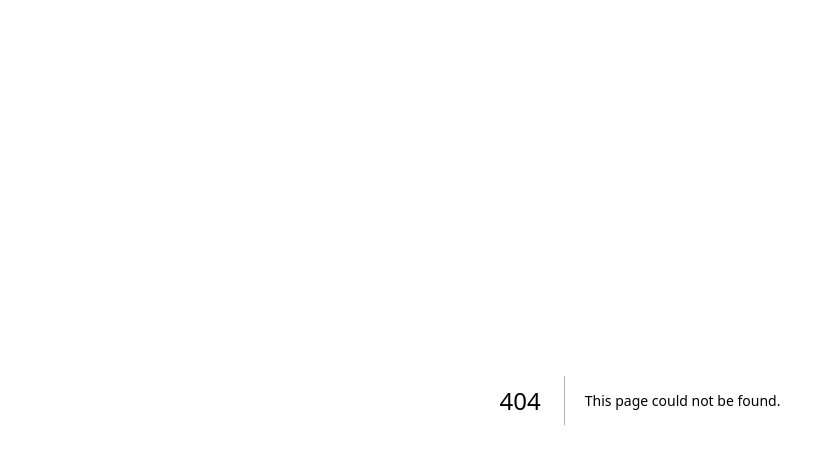
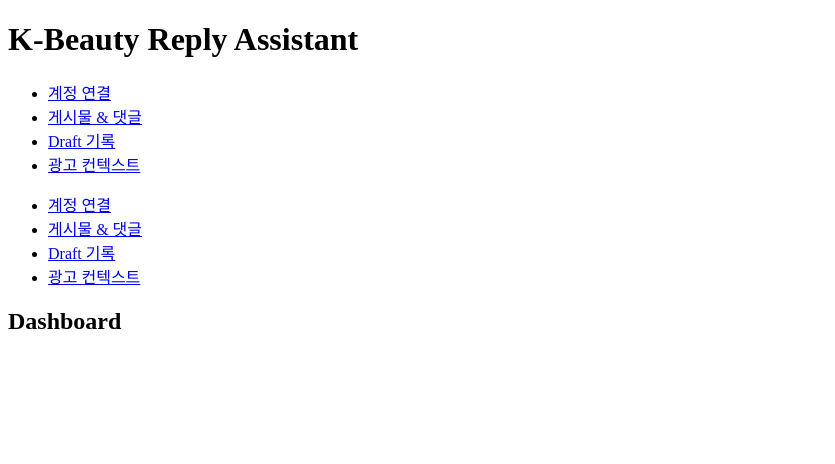
Before and after one commit to Lantertt/replier, a Next.js app: page /dashboard in a window 1280 px wide. Before the commit this address had no page. Shown: the top 464 px of the page, without its empty margins (0-835 px from the left). Built offline with nearby package versions, Linux system fonts and the light colour scheme.

Commit message:
feat: add dashboard shell with sidebar navigation

```diff
--- /dev/null
+++ b/app/(dashboard)/dashboard/page.tsx
@@ -0,0 +1,13 @@
+import React from 'react';
+import Sidebar from '@/components/dashboard/sidebar';
+
+export default function DashboardPage() {
+  return (
+    <div>
+      <Sidebar isAdmin />
+      <section>
+        <h2>Dashboard</h2>
+      </section>
+    </div>
+  );
+}
--- /dev/null
+++ b/app/(dashboard)/layout.tsx
@@ -0,0 +1,17 @@
+import React from 'react';
+import type { ReactNode } from 'react';
+
+import DashboardHeader from '@/components/dashboard/header';
+import Sidebar from '@/components/dashboard/sidebar';
+
+export default function DashboardLayout({ children }: { children: ReactNode }) {
+  return (
+    <div>
+      <DashboardHeader />
+      <div>
+        <Sidebar isAdmin />
+        <main>{children}</main>
+      </div>
+    </div>
+  );
+}
--- /dev/null
+++ b/components/dashboard/header.tsx
@@ -0,0 +1,9 @@
+import React from 'react';
+
+export default function DashboardHeader() {
+  return (
+    <header>
+      <h1>K-Beauty Reply Assistant</h1>
+    </header>
+  );
+}
--- /dev/null
+++ b/components/dashboard/sidebar.tsx
@@ -0,0 +1,31 @@
+import React from 'react';
+import Link from 'next/link';
+
+interface SidebarProps {
+  isAdmin?: boolean;
+}
+
+export default function Sidebar({ isAdmin = true }: SidebarProps) {
+  return (
+    <aside>
+      <nav>
+        <ul>
+          <li>
+            <Link href="/dashboard/account">계정 연결</Link>
+          </li>
+          <li>
+            <Link href="/dashboard/posts-comments">게시물 &amp; 댓글</Link>
+          </li>
+          <li>
+            <Link href="/dashboard/drafts">Draft 기록</Link>
+          </li>
+          {isAdmin ? (
+            <li>
+              <Link href="/dashboard/admin-context">광고 컨텍스트</Link>
+            </li>
+          ) : null}
+        </ul>
+      </nav>
+    </aside>
+  );
+}
```
Also changed, not shown: 1 other file (tests, documents, lock files or other folders).
